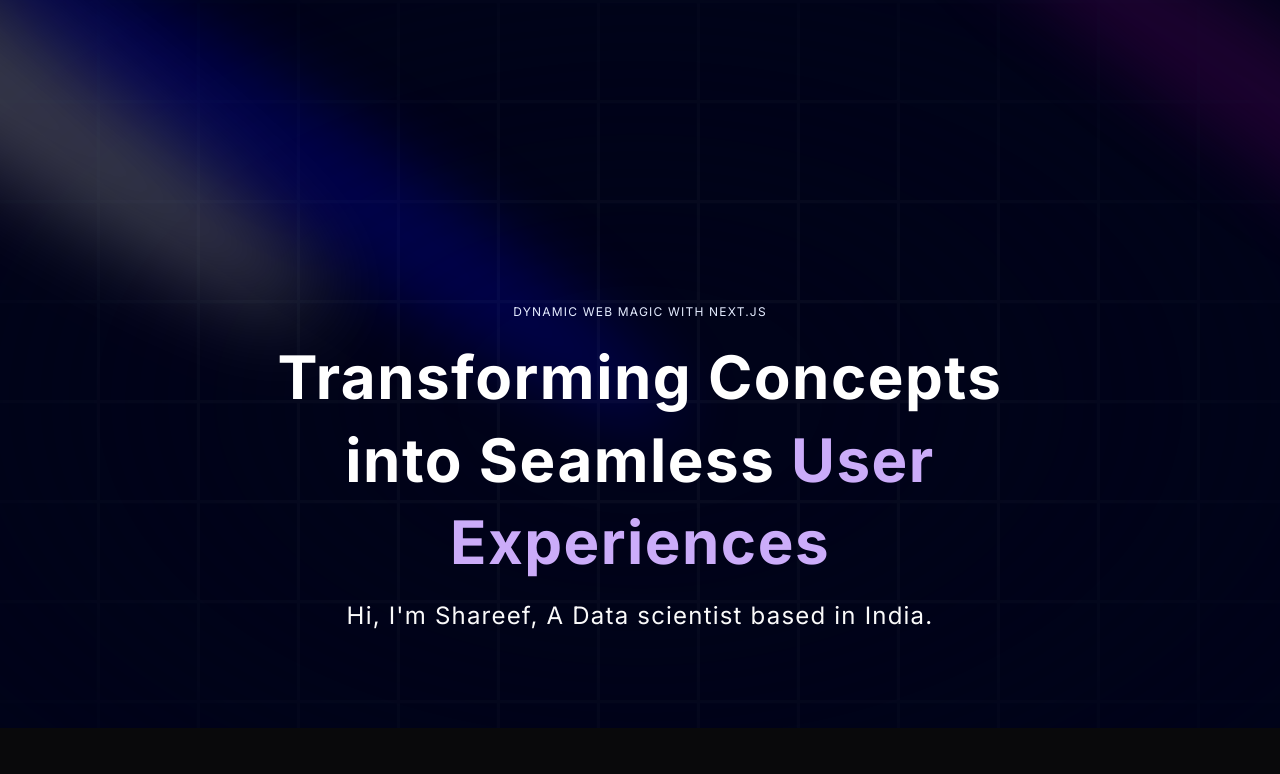
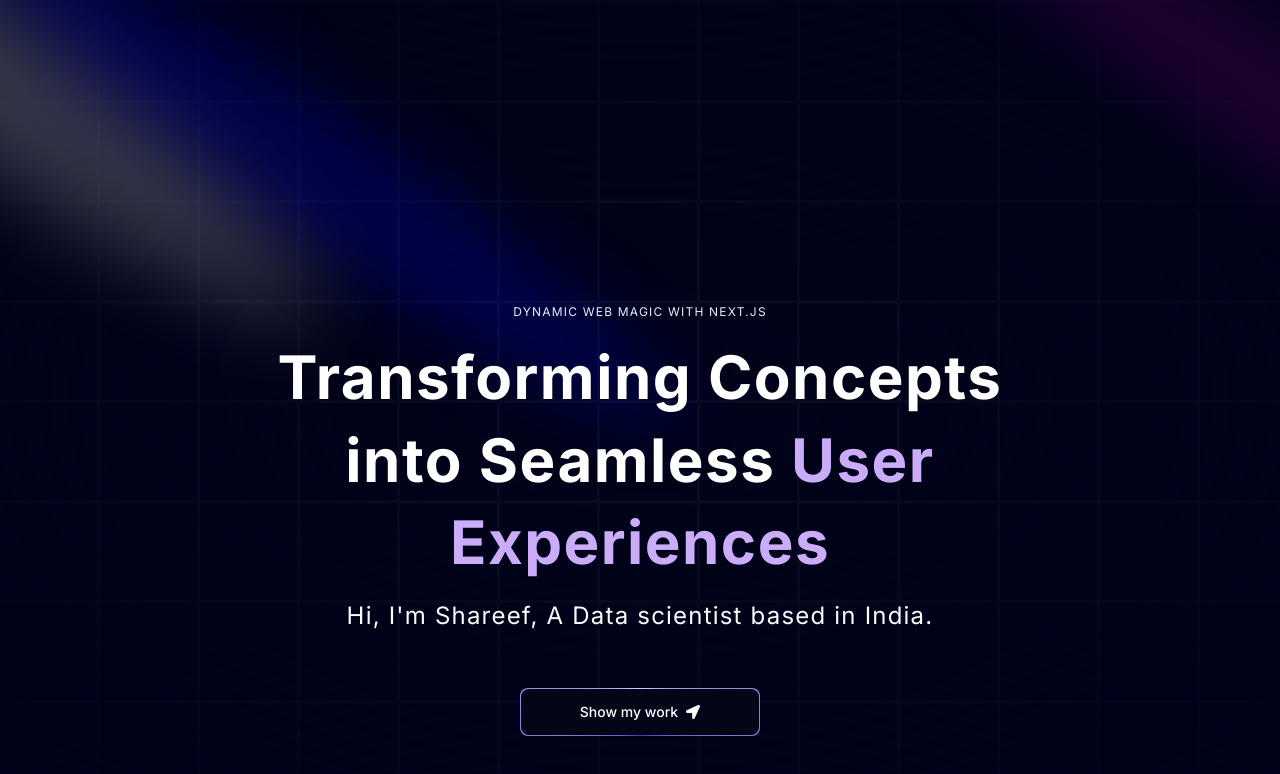
Before and after one commit to syedahmedullah14/developer-portfolio, a Next.js app: page / in a window 1280 px wide. Shown: the top 774 px of the page. Built offline with nearby package versions, Linux system fonts and the light colour scheme.

Commit message:
modified MagicButton component with some props

```diff
--- a/components/Hero.tsx
+++ b/components/Hero.tsx
@@ -1,6 +1,8 @@
 import React from 'react'
 import { Spotlight } from './ui/Spotlight'
 import { TextGenerateEffect } from './ui/TextGenerateEffect'
+import MagicButton from './ui/MagicButton'
+import { FaLocationArrow } from 'react-icons/fa'
 
 const Hero = () => {
   return (
@@ -34,6 +36,9 @@ const Hero = () => {
                     Hi, I&apos;m Shareef, A Data scientist based in India.
                 </p>
 
+                <a href="#about">
+                    <MagicButton title="Show my work" icon={<FaLocationArrow />} position='right'/>
+                </a>
             </div>
         </div>
 
--- a/components/ui/MagicButton.tsx
+++ b/components/ui/MagicButton.tsx
@@ -1,6 +1,35 @@
-<button className="relative inline-flex h-12 overflow-hidden rounded-full p-[1px] focus:outline-none focus:ring-2 focus:ring-slate-400 focus:ring-offset-2 focus:ring-offset-slate-50">
-  <span className="absolute inset-[-1000%] animate-[spin_2s_linear_infinite] bg-[conic-gradient(from_90deg_at_50%_50%,#E2CBFF_0%,#393BB2_50%,#E2CBFF_100%)]" />
-  <span className="inline-flex h-full w-full cursor-pointer items-center justify-center rounded-full bg-slate-950 px-3 py-1 text-sm font-medium text-white backdrop-blur-3xl">
-    Border Magic
-  </span>
-</button>
+import React from "react";
+
+const MagicButton = ({
+  title,
+  icon,
+  position,
+  handleClick,
+  otherClasses,
+}: {
+  title: string;
+  icon: React.ReactNode;
+  position: string;
+  handleClick?: () => void;
+  otherClasses?: string;
+}) => {
+  return (
+    <button
+      className="relative inline-flex h-12 w-full md:w-60 md:mt-10 overflow-hidden rounded-lg p-[1px] focus:outline-none"
+      onClick={handleClick}
+    >
+      <span className="absolute inset-[-1000%] animate-[spin_2s_linear_infinite] bg-[conic-gradient(from_90deg_at_50%_50%,#E2CBFF_0%,#393BB2_50%,#E2CBFF_100%)]" />
+
+      <span
+        className={`inline-flex h-full w-full cursor-pointer items-center justify-center rounded-lg
+             bg-slate-950 px-7 text-sm font-medium text-white backdrop-blur-3xl gap-2 ${otherClasses}`}
+      >
+        {position === "left" && icon}
+        {title}
+        {position === "right" && icon}
+      </span>
+    </button>
+  );
+};
+
+export default MagicButton;
--- a/package.json
+++ b/package.json
@@ -16,6 +16,7 @@
     "next-themes": "^0.3.0",
     "react": "^18",
     "react-dom": "^18",
+    "react-icons": "^5.2.1",
     "tailwind-merge": "^2.3.0",
     "tailwindcss-animate": "^1.0.7"
   },
```
Also changed, not shown: 1 other file (tests, documents, lock files or other folders).
